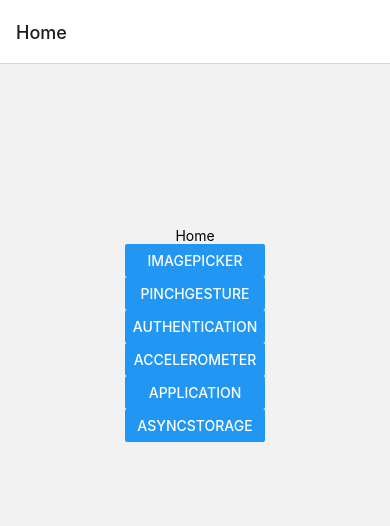
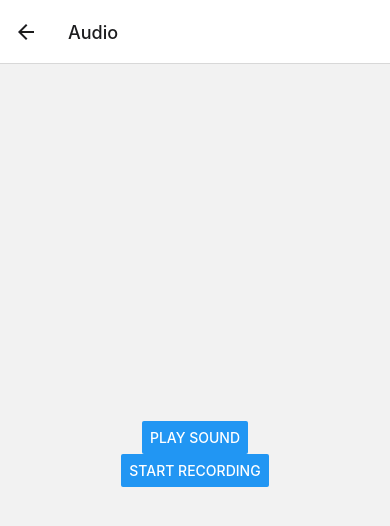
Before and after one commit to GuilhermeSousaDev/Expo, a React Native app: screen /Audio in a window 390 px wide. Shown: the top 526 px of the page. Built offline with nearby package versions, Linux system fonts and the light colour scheme.

Commit message:
Playing and Recording Audio Async

```diff
--- a/App.js
+++ b/App.js
@@ -9,7 +9,8 @@ import ImagePicker from './screens/ImagePicker';
 import PinchGesture from './screens/PinchGesture';
 import AccelerometerSensor from './screens/Accelerometer';
 import Application from './screens/Application';
-import AsyncStorageScreen from './screens/AsyncStorage';
+import AsyncStorage from './screens/AsyncStorage';
+import AudioScreen from './screens/Audio';
 
 export default function App() {
   return (
@@ -20,7 +21,8 @@ export default function App() {
         <Stack.Screen name='PinchGesture' component={PinchGesture} />
         <Stack.Screen name='Accelerometer' component={AccelerometerSensor} />
         <Stack.Screen name='Application' component={Application} />
-        <Stack.Screen name='AsyncStorage' component={AsyncStorageScreen} />
+        <Stack.Screen name='AsyncStorage' component={AsyncStorage} />
+        <Stack.Screen name='Audio' component={AudioScreen} />
       </Stack.Navigator>
       <StatusBar style="light" />
     </NavigationContainer>
--- /dev/null
+++ b/components/Audio/Playing.js
@@ -0,0 +1,23 @@
+import { useEffect, useState } from 'react';
+import { Button, View } from 'react-native';
+import { Audio } from 'expo-av';
+
+export default function PlayingAudio() {
+    const [sound, setSound] = useState();
+
+    const playSound = async () => {
+        const { sound } = await Audio.Sound.createAsync(require('../../assets/AD-Fosforo.mp3'));
+        setSound(sound);
+        await sound.playAsync();
+    }
+
+    useEffect(() => {
+        sound ? () => sound.unloadAsync() : undefined;
+    }, [sound]);
+
+    return (
+        <View>
+            <Button title="Play Sound" onPress={playSound} />
+        </View>
+    )
+}
--- /dev/null
+++ b/components/Audio/Recording.js
@@ -0,0 +1,65 @@
+import { Audio } from "expo-av";
+import { useEffect, useState } from "react";
+import { Button, View } from "react-native";
+
+export default function RecordingAudio() {
+    const [recording, setRecording] = useState();
+    const [sound, setSound] = useState();
+    const [uri, setUri] = useState();
+
+    const startRecording = async () => {
+        try {
+            await Audio.requestPermissionsAsync();
+
+            const { recording } = await Audio.Recording
+            .createAsync(Audio.RecordingOptionsPresets.HIGH_QUALITY);
+
+            setRecording(recording);
+        } catch (error) {
+            console.log(error);
+        }
+    }
+
+    const stopRecording = async () => {
+        setRecording(undefined);
+
+        await recording.stopAndUnloadAsync();
+
+        const uri = recording.getURI();
+
+        setUri(uri);
+    }
+
+    const playRecording = async () => {
+        const sound = new Audio.Sound();
+
+        setSound(sound);
+
+        await sound.loadAsync({ uri });
+
+        await sound.playAsync();
+    }
+
+    useEffect(() => {
+        return sound ? () => {
+            console.log('Unload Async', sound);
+            sound.unloadAsync()
+        } : undefined;
+    }, [sound]);
+
+    return (
+        <View>
+            <Button
+               title={recording ? 'Stop Recording' : 'Start Recording'}
+               onPress={recording ? stopRecording : startRecording}
+            />
+            { uri?
+                (<Button
+                    title="Play Recording"
+                    onPress={playRecording}
+                 />)
+                : ''
+            }
+        </View>
+    )
+}
--- a/package.json
+++ b/package.json
@@ -15,6 +15,7 @@
     "expo": "~47.0.8",
     "expo-application": "~5.0.1",
     "expo-auth-session": "~3.8.0",
+    "expo-av": "~13.0.2",
     "expo-image-picker": "~14.0.2",
     "expo-media-library": "~15.0.0",
     "expo-sensors": "~12.0.1",
--- /dev/null
+++ b/screens/Audio.js
@@ -0,0 +1,21 @@
+import { StyleSheet, View } from 'react-native';
+import PlayingAudio from '../components/Audio/Playing';
+import RecordingAudio from '../components/Audio/Recording';
+
+export default function AudioScreen() {
+    return (
+        <View style={styles.container}>
+            <PlayingAudio />
+            <RecordingAudio />
+        </View>
+    )
+}
+
+const styles = StyleSheet.create({
+    container: {
+        flex: 1,
+        flexDirection: 'column',
+        justifyContent: 'center',
+        alignItems: 'center',
+    }
+});
--- a/screens/Home.js
+++ b/screens/Home.js
@@ -16,6 +16,7 @@ export default function Home({ navigation }) {
                 <Button title="Accelerometer" onPress={() => navigate('Accelerometer')} />
                 <Button title="Application" onPress={() => navigate('Application')} />
                 <Button title="AsyncStorage" onPress={() => navigate('AsyncStorage')} />
+                <Button title="Audio" onPress={() => navigate('Audio')} />
             </View>
         </View>
     )
```
Also changed, not shown: 2 other files (tests, documents, lock files or other folders).
